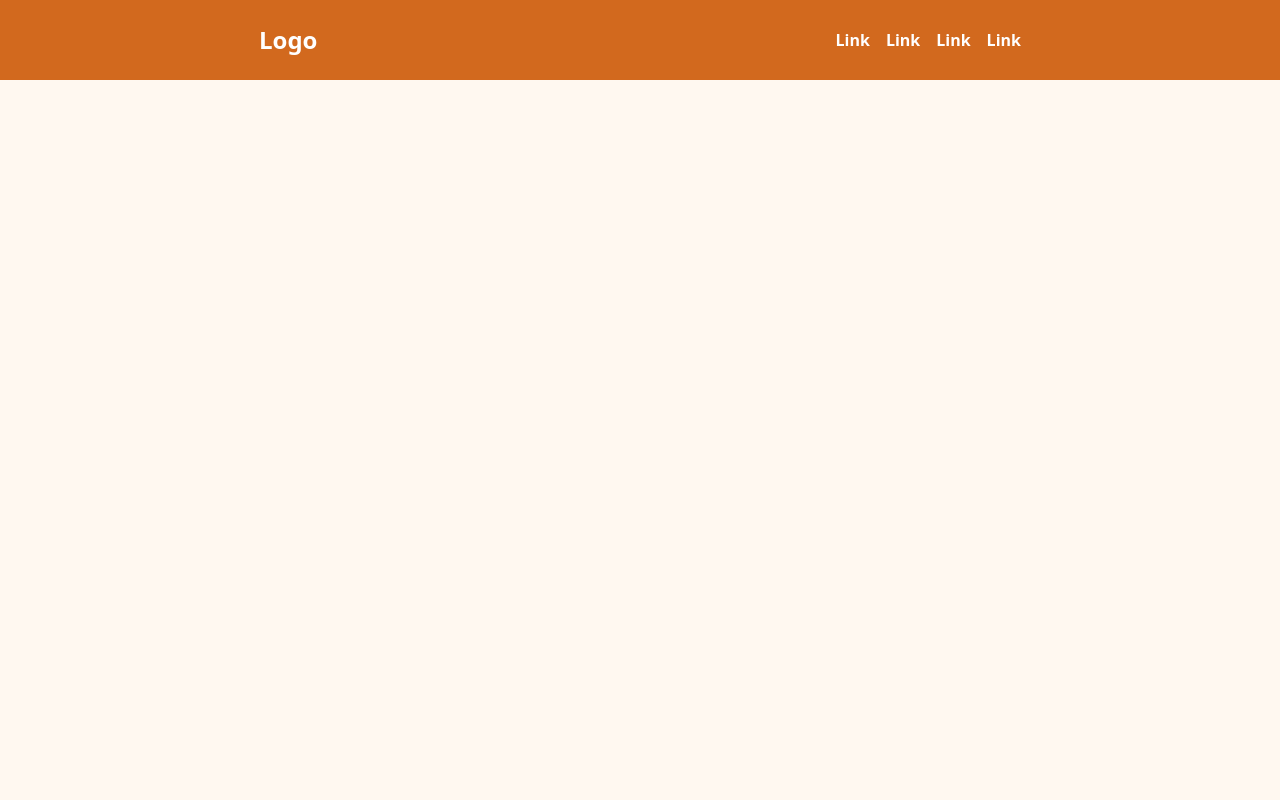
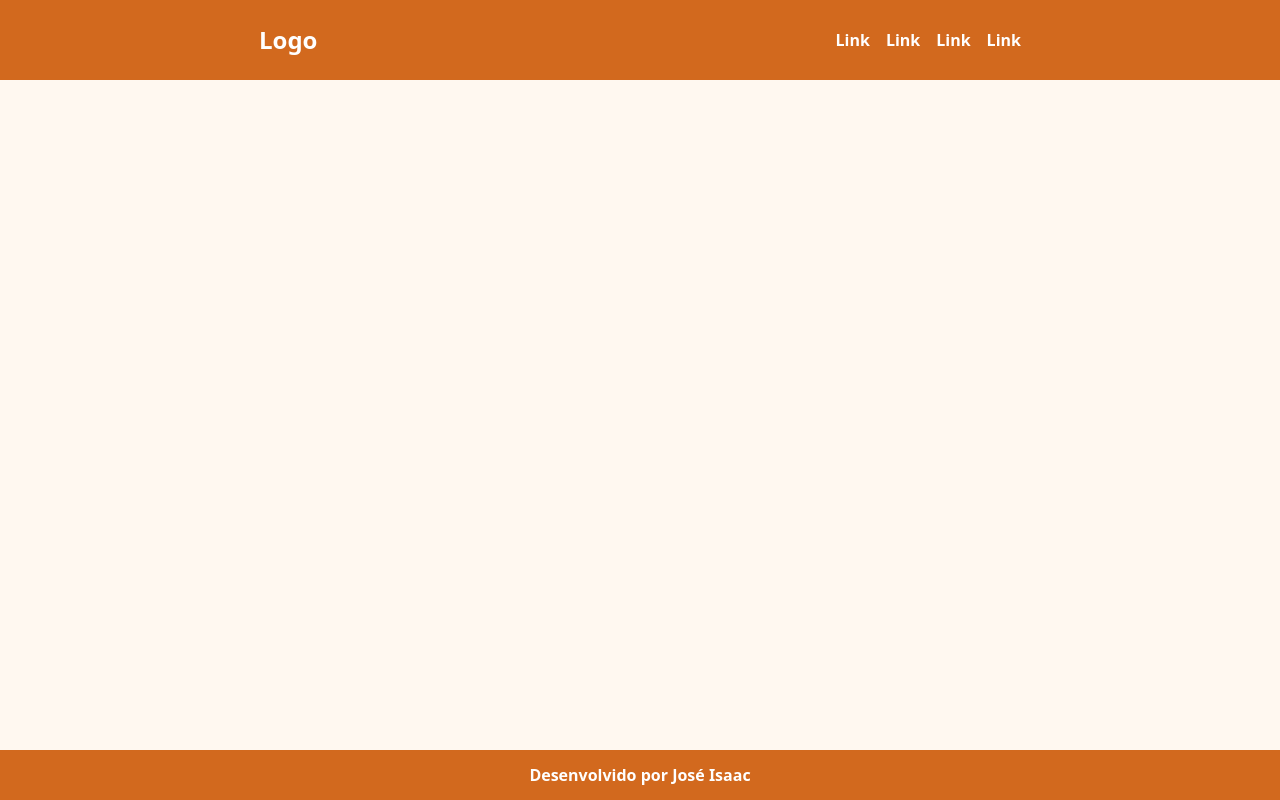
Before and after one commit to joseisaacpy/lp-padaria-jussie, a React (Vite) app: page / in a window 1280 px wide. Built offline with nearby package versions, Linux system fonts and the light colour scheme.

Commit message:
feat: criar footer minimalista e importar no App.jsx

```diff
--- a/src/Components/Footer/index.jsx
+++ b/src/Components/Footer/index.jsx
@@ -0,0 +1,16 @@
+const Footer = () => {
+  return (
+    <>
+      <footer className="fixed bottom-0 min-w-screen min-h-[50px] flex justify-center items-center bg-primary text-white">
+        <p className="text-center font-bold">
+          Desenvolvido por{" "}
+          <a href="https://github.com/joseisaacpy" target="_blank">
+            José Isaac
+          </a>
+        </p>
+      </footer>
+    </>
+  );
+};
+
+export default Footer;
--- a/src/Pages/App.jsx
+++ b/src/Pages/App.jsx
@@ -1,5 +1,6 @@
 // Importa os componentes
 import Header from "../Components/Header";
+import Footer from "../Components/Footer";
 
 function App() {
   return (
@@ -9,6 +10,8 @@ function App() {
         {/* Header */}
         <Header />
         {/* Hero */}
+        {/* Footer */}
+        <Footer />
       </div>
     </>
   );
```
